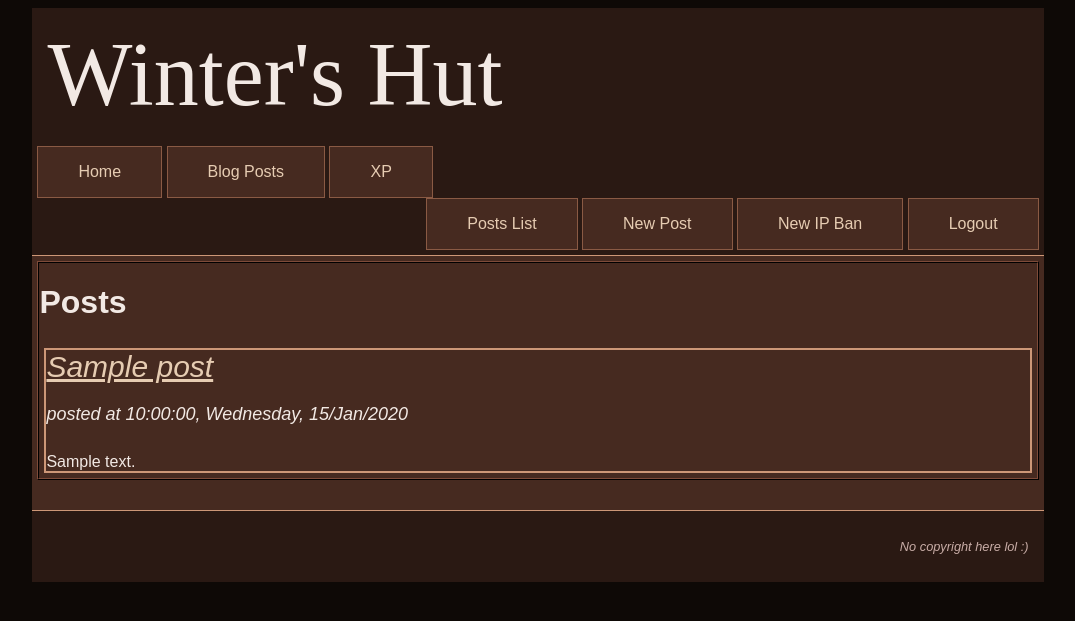
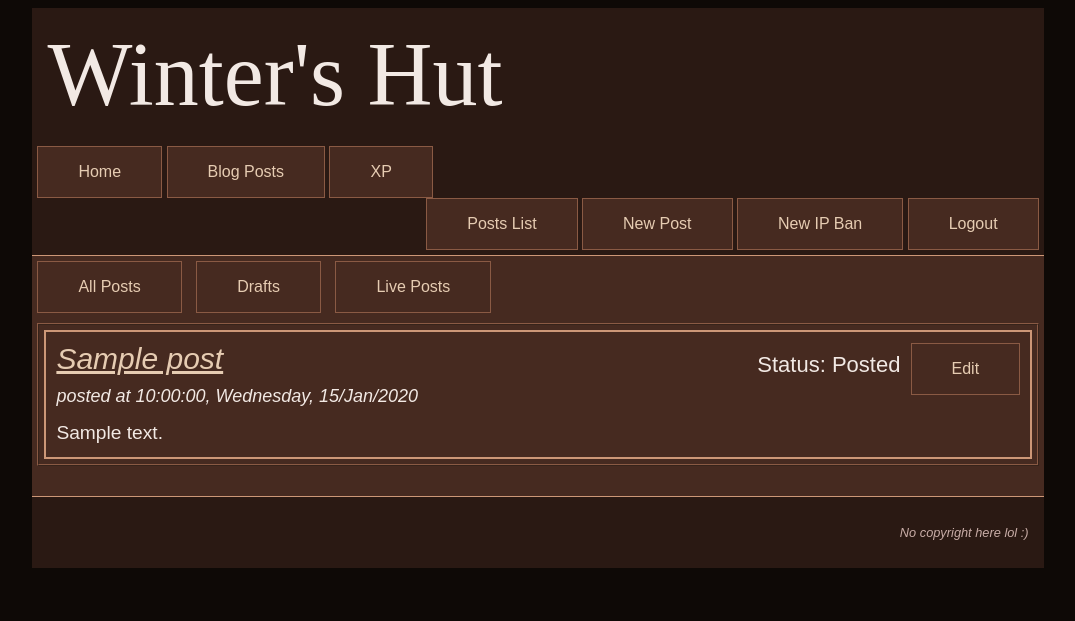
Before and after one commit to dimitarOnGithub/winterhut, a Flask app: page /posts_list in a window 1280 px wide. Shown: the top 621 px of the page, without its empty margins (102-1177 px from the left). Run offline with Flask 2, Linux system fonts and the light colour scheme; the first user in the database is signed in; tables that the repository leaves empty hold one stand-in row (Sample ...).

Commit message:
Added some extra functionality to the admin posts view page

```diff
--- a/winterhut/posts/routes.py
+++ b/winterhut/posts/routes.py
@@ -36,7 +36,12 @@ def new_post_page():
 
 @posts.route("/post/<int:post_id>")
 def view_post_page(post_id):
-    post = Post.query.filter_by(id=post_id, is_draft=0).first_or_404()
+    if current_user.is_authenticated:
+        post = Post.query.filter_by(id=post_id).first_or_404()
+        if post.is_draft == 1:
+            flash("You are viewing a draft post.")
+    else:
+        post = Post.query.filter_by(id=post_id, is_draft=0).first_or_404()
     return render_template('post.html', post=post)
 
 
@@ -45,5 +50,14 @@ def posts_list_page():
     if not current_user.is_authenticated:
         flash("You must be logged in to see this page.")
         return redirect(url_for('users.login_page'))
-    all_posts = Post.query.order_by(Post.date_posted.desc())
+    view_filter = request.args.get('view', default="all", type=str)
+    if view_filter == "all":
+        all_posts = Post.query.order_by(Post.date_posted.desc())
+    elif view_filter == "drafts":
+        all_posts = Post.query.filter_by(is_draft=1).order_by(Post.date_posted.desc())
+    elif view_filter == "live":
+        all_posts = Post.query.filter_by(is_draft=0).order_by(Post.date_posted.desc())
+    else:
+        flash(f"Unknown URL parameter: {view_filter}")
+        return redirect(url_for("posts.posts_list_page"))
     return render_template('posts_list.html', posts=all_posts)
--- a/winterhut/static/main.css
+++ b/winterhut/static/main.css
@@ -108,6 +108,17 @@ nav .nav-right {
 
 .article-content {
   white-space: pre-wrap;
+  line-height: 140%;
+  font-size: 120%;
+}
+
+.blog-article .article-options {
+  margin-top: 2%;
+  overflow: hidden;
+}
+
+.blog-article .btn {
+  float: right;
 }
 
 /* Author */
@@ -273,26 +284,51 @@ nav .nav-right {
 
 /* admin posts page */
 
+.content-section .btn {
+  margin: 0.5%;
+}
+
 .content-section .posts-view {
   display: flex;
   flex-direction: column;
   box-sizing: border-box;
-  border: 2px ridge #2A1913;
+  border: 2px ridge #8A5A44;
   margin: 0.5%
 }
 
 .article-blob {
   border: 2px solid #CD9777;
   margin: 0.5%;
+  padding: 1%;
 }
 
 .article-blob .article-status {
-  font-size: 30px;
+  font-size: 22px;
+  display: inline;
+  float: right;
+  margin: 1% 1% 0 0;
 }
 
 .article-blob .article-title {
   font-size: 30px;
 }
+
+.article-blob .article-date-posted {
+  margin: 1% 0;
+}
+
+
+.article-blob .article-content {
+  overflow: hidden;
+  white-space: nowrap;
+  text-overflow: ellipsis;
+  margin-top: 1.5%;
+}
+
+.article-blob .article-options {
+  float: right;
+}
+
 
 /* ban ip page */
 #ip_address {
--- a/winterhut/templates/post.html
+++ b/winterhut/templates/post.html
@@ -11,5 +11,8 @@
       <a class="article-title">{{ post.title }}</a>
       <small class="article-date-posted">posted at {{ post.date_posted.strftime("%X, %A, %d/%b/%Y") }}</small>
       <div class="article-content">{{ post.content | safe }}</div>
+      <div class="article-options">
+        <a class="btn" href="#">Edit</a>
+      </div>
   </article>
 {% endblock %}
--- a/winterhut/templates/posts_list.html
+++ b/winterhut/templates/posts_list.html
@@ -7,14 +7,24 @@
     {% endif %}
 {% endblock %}
 {% block body %}
+  <a class="btn" href="?view=all">All Posts</a>
+  <a class="btn" href="?view=drafts">Drafts</a>
+  <a class="btn" href="?view=live">Live Posts</a>
   <div class="posts-view">
-    <h1>Posts</h1>
     {% for post in posts %}
     <article class="article-blob">
-        <small class="article-status"></small>
-        <a class="article-title" href="{{ url_for('posts.view_post_page', post_id=post.id)}}">{{ post.title }}</a>
+      <a class="article-title" href="{{ url_for('posts.view_post_page', post_id=post.id)}}">{{ post.title }}</a>
+      <div class="article-options">
+        <a class="btn" href="#">Edit</a>
+      </div>
+      {% if post.is_draft == 1 %}
+        <small class="article-status">Status: Draft</small>
+        <small class="article-date-posted">last updated at {{ post.date_posted.strftime("%X, %A, %d/%b/%Y") }}</small>
+      {% else %}
+        <small class="article-status">Status: Posted</small>
         <small class="article-date-posted">posted at {{ post.date_posted.strftime("%X, %A, %d/%b/%Y") }}</small>
-        <div class="article-content">{{ post.content | safe}}</div>
+      {% endif %}
+      <div class="article-content">{{ post.content | safe}}</div>
     </article>
     {% endfor %}
   </div>
```
